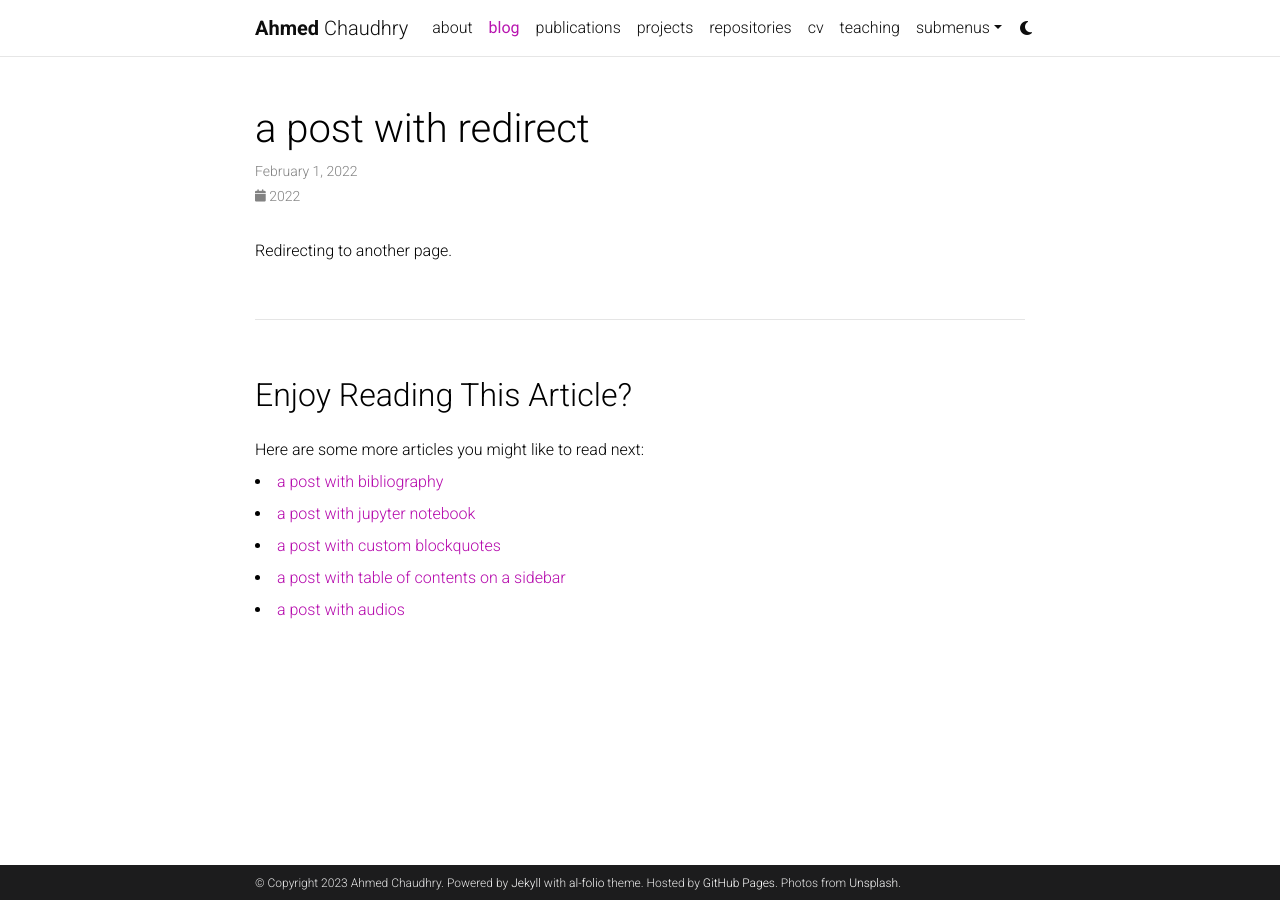
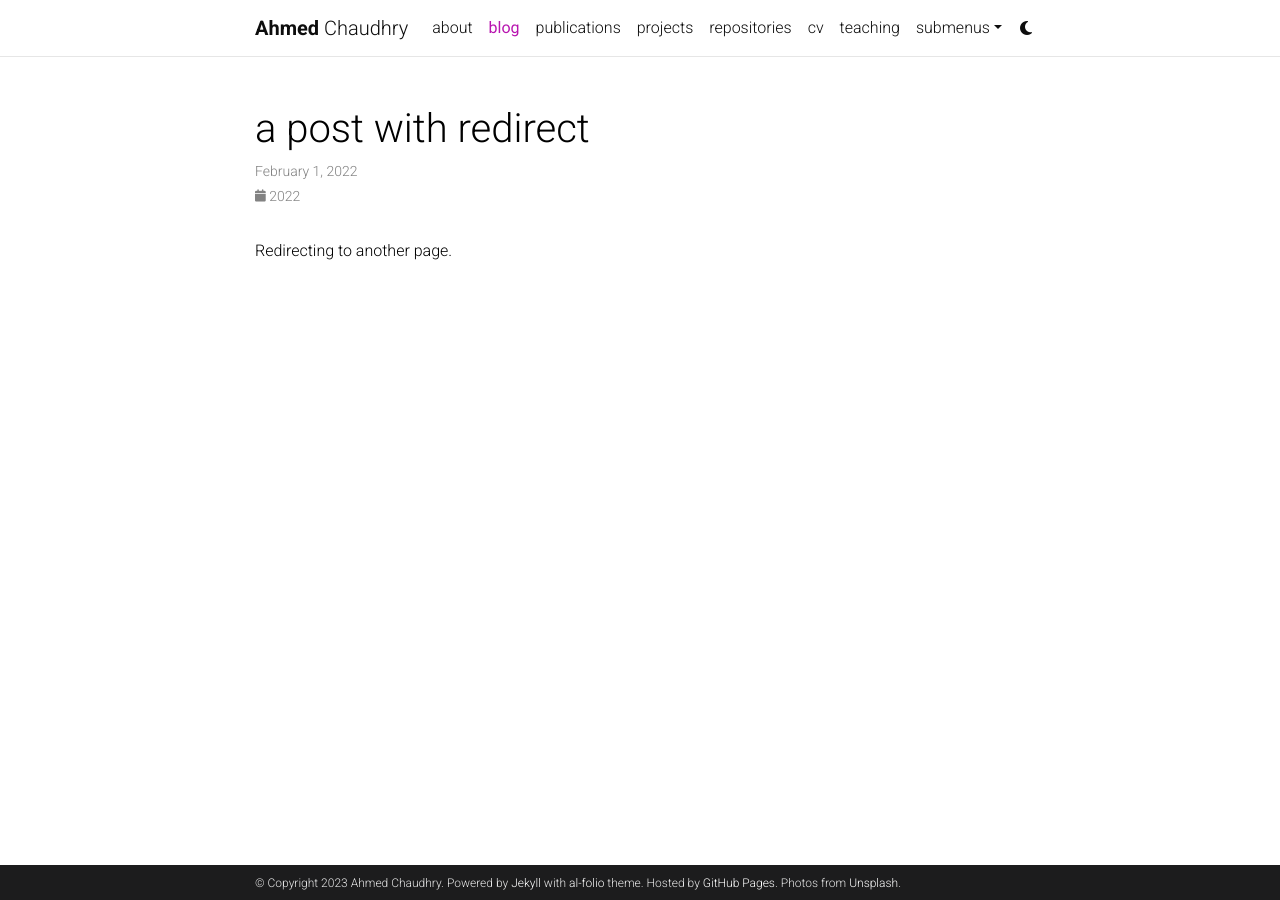
Before and after one commit to ahmedchaudhryy/ahmedchaudhryy.github.io, a Jekyll site: the page built from _posts/2022-02-01-redirect.md, in a window 1280 px wide. Built offline with Jekyll 4.4.1, drawn with Linux system fonts in a browser that asks for light colours; comment, search, counter and statistics services are not loaded; a style sheet for code colours, icons or effects is not loaded; some of the changed lines change nothing that is shown.

Commit message:
Update _config.yml

```diff
--- a/_config.yml
+++ b/_config.yml
@@ -45,7 +45,7 @@
 # will use title and url fields
 # Take a look to https://github.com/jekyll/jekyll-feed for more customization
 
-rss_icon: true
+rss_icon: false
 
 # -----------------------------------------------------------------------------
 # Layout
@@ -71,16 +71,16 @@
 # Social integration
 # -----------------------------------------------------------------------------
 
-github_username: # your GitHub user name
+github_username: ahmedchaudhryy # your GitHub user name
 gitlab_username: # your GitLab user name
-twitter_username: # your Twitter handle
+twitter_username: ahmedch92 # your Twitter handle
 mastodon_username: # your mastodon instance+username in the format instance.tld/@username
-linkedin_username: # your LinkedIn user name
+linkedin_username: ahmedch92 # your LinkedIn user name
 telegram_username: # your Telegram user name
-scholar_userid: # your Google Scholar ID
+scholar_userid: taGG11wAAAAJ # your Google Scholar ID
 semanticscholar_id: # your Semantic Scholar ID
 whatsapp_number: # your WhatsApp number (full phone number in international format. Omit any zeroes, brackets, or dashes when adding the phone number in international format.)
-orcid_id: # your ORCID ID
+orcid_id: 0000-0002-8354-9650 # your ORCID ID
 medium_username: # your Medium username
 quora_username: # your Quora username
 publons_id: # your ID on Publons
@@ -107,7 +107,7 @@
 zotero_username: # your zotero username
 
 contact_note: >
-  You can even add a little note about which of these is the best way to reach you.
+  I can be reached at my email: ahmed.ch@ou.edu.
 
 # -----------------------------------------------------------------------------
 # Analytics and search engine verification
@@ -130,10 +130,10 @@
 
 # Pagination
 pagination:
-  enabled: true
+  enabled: false
 
 related_blog_posts:
-  enabled: true
+  enabled: false
   max_related: 5
 
 # Giscus comments (RECOMMENDED)
@@ -171,19 +171,19 @@
   news:
     defaults:
       layout: post
-    output: true
+    output: false
     permalink: /news/:path/
   projects:
-    output: true
+    output: false
     permalink: /projects/:path/
 
 announcements:
-  enabled: true
+  enabled: false
   scrollable: true # adds a vertical scroll bar if there are more than 3 news items
   limit: 5 # leave blank to include all the news in the `_news` folder
 
 latest_posts:
-  enabled: true
+  enabled: false
   scrollable: true # adds a vertical scroll bar if there are more than 3 new posts items
   limit: 3 # leave blank to include all the blog posts
 
@@ -274,8 +274,8 @@
 
 scholar:
 
-  last_name: [Einstein]
-  first_name: [Albert, A.]
+  last_name: [Chaudhry]
+  first_name: [Ahmed]
 
   style: apa
   locale: en
```
